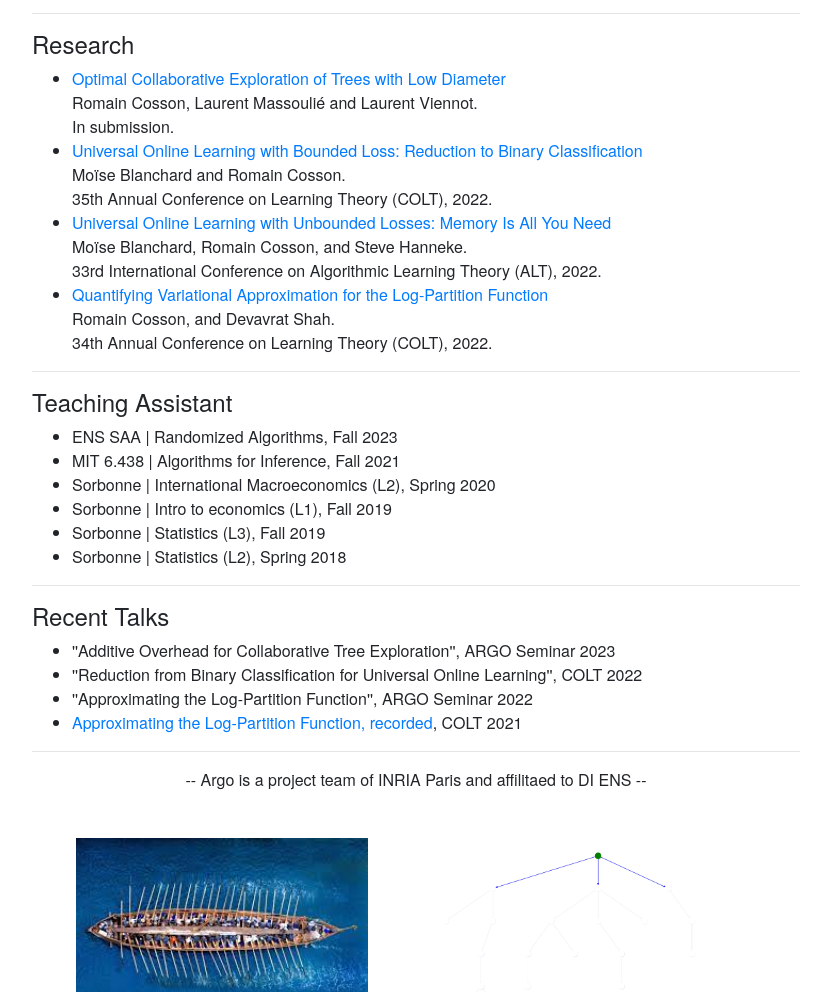
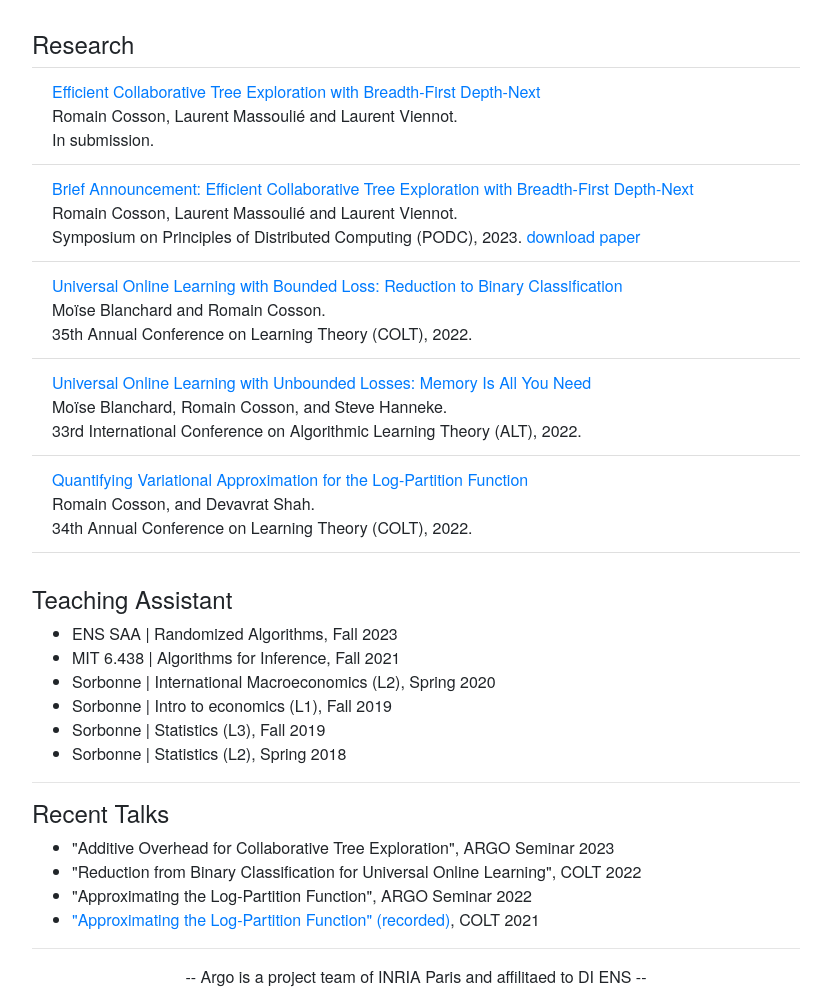
Before and after one commit to qnicolas/qnicolas.github.io, a plain HTML site: page index.html in a window 1280 px wide. Shown: the part 489-1481 px from the top of the page, without its empty margins (224-1055 px from the left). Drawn offline with nearby package versions, Linux system fonts and the light colour scheme.

Commit message:
favicon, paper, etc.

```diff
--- a/index.html
+++ b/index.html
@@ -83,7 +83,7 @@
         algorithms, inference, and decision-making. Prior to my PhD, I received a M.S. degree in computer science from
         MIT where I was fortunate to be advised by
         <a href="https://devavrat.mit.edu/">Prof. Devavrat Shah</a>.
-        My undergraduate was in economics and computer science as an 'élève ingénieur' at Ecole polytechnique.
+        My undergraduate was in economics and computer science as an "élève ingénieur" at Ecole polytechnique.
         I also had the chance to work with many other inspiring collaborators, among whom are
         <a href="https://moiseb.github.io/">Moïse Blanchard</a>,
         <a href="https://stevehanneke.com/">Prof. Steve Hanneke</a>,
@@ -93,29 +93,38 @@
         <a href="https://who.rocq.inria.fr/Laurent.Viennot/">Prof. Laurent Viennot</a>.
     </p>
 
-    <hr>
+    <hr style="visibility:hidden;"> <!--Adds space-->
 
     <h4> Research </h4>
-    <ul>
-        <li>
-            <a href="https://arxiv.org/abs/2301.13307">Optimal Collaborative Exploration of Trees with Low Diameter</a>
+    <ul class="list-group list-group-flush">
+        <li class="list-group-item">
+            <a href="https://arxiv.org/abs/2301.13307">Efficient Collaborative Tree Exploration with Breadth-First
+                Depth-Next</a>
             <br>Romain Cosson, Laurent Massoulié and Laurent Viennot.
             <br>In submission.
         </li>
-        <li>
+        <li class="list-group-item">
+            <a href="data/BA Efficient Collaborative Tree Exploration with Depth-First Breadth-Next.pdf">Brief
+                Announcement: Efficient Collaborative Tree Exploration with Breadth-First Depth-Next</a>
+            <br>Romain Cosson, Laurent Massoulié and Laurent Viennot.
+            <br>Symposium on Principles of Distributed Computing (PODC), 2023. <a
+                href="data/BA Efficient Collaborative Tree Exploration with Depth-First Breadth-Next.pdf">download
+                paper</a>
+        </li>
+        <li class="list-group-item">
             <a href="https://proceedings.mlr.press/v178/blanchard22a.html">Universal Online Learning with Bounded
                 Loss: Reduction to Binary Classification</a>
             <br>Moïse Blanchard and Romain Cosson.
             <br>35th Annual Conference on Learning Theory (COLT), 2022.
         </li>
 
-        <li>
+        <li class="list-group-item">
             <a href="https://proceedings.mlr.press/v167/blanchard22a.html">Universal Online Learning with Unbounded
                 Losses: Memory Is All You Need</a>
             <br>Moïse Blanchard, Romain Cosson, and Steve Hanneke.
             <br>33rd International Conference on Algorithmic Learning Theory (ALT), 2022.
         </li>
-        <li>
+        <li class="list-group-item">
             <a href="https://proceedings.mlr.press/v134/cosson21a/cosson21a.pdf">Quantifying Variational Approximation
                 for the Log-Partition Function</a>
             <br>Romain Cosson, and Devavrat Shah.
@@ -123,7 +132,7 @@
         </li>
     </ul>
 
-    <hr>
+    <hr style="visibility:hidden;"> <!--Adds space-->
 
     <h4> Teaching Assistant</h4>
     <ul>
@@ -152,11 +161,11 @@
 
     <h4> Recent Talks </h4>
     <ul>
-        <li> ''Additive Overhead for Collaborative Tree Exploration'', ARGO Seminar 2023</li>
-        <li> ''Reduction from Binary Classification for Universal Online Learning'', COLT 2022</li>
-        <li> ''Approximating the Log-Partition Function'', ARGO Seminar 2022</li>
-        <li> <a href='https://www.learningtheory.org/colt2021/virtual/poster_146.html'>Approximating the Log-Partition
-                Function, recorded</a>, COLT 2021</li>
+        <li> "Additive Overhead for Collaborative Tree Exploration", ARGO Seminar 2023</li>
+        <li> "Reduction from Binary Classification for Universal Online Learning", COLT 2022</li>
+        <li> "Approximating the Log-Partition Function", ARGO Seminar 2022</li>
+        <li> <a href='https://www.learningtheory.org/colt2021/virtual/poster_146.html'> "Approximating the Log-Partition
+                Function" (recorded)</a>, COLT 2021</li>
     </ul>
 
 
```
Also changed, not shown: favicon.ico (added), logoInria.png (added), 2 other files.
